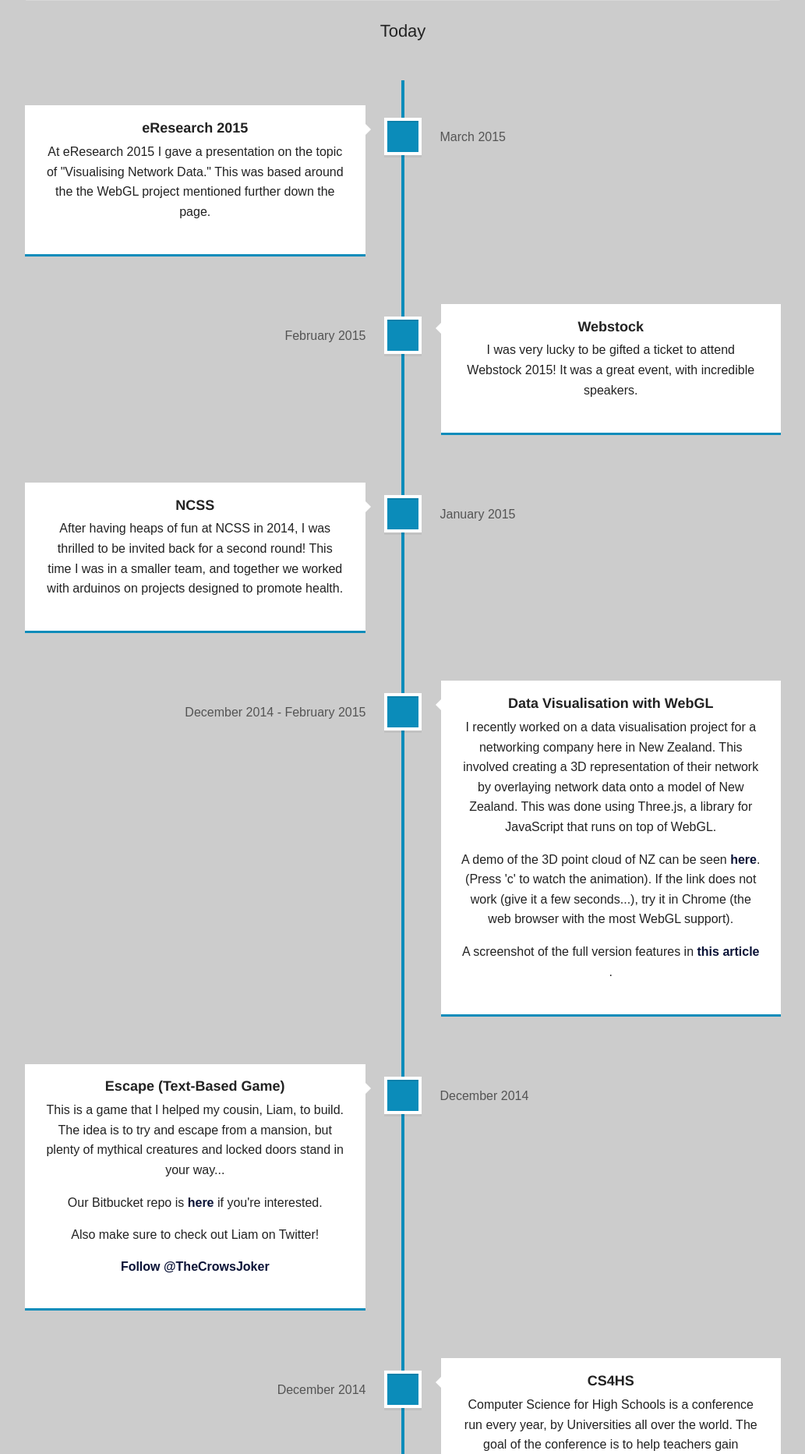
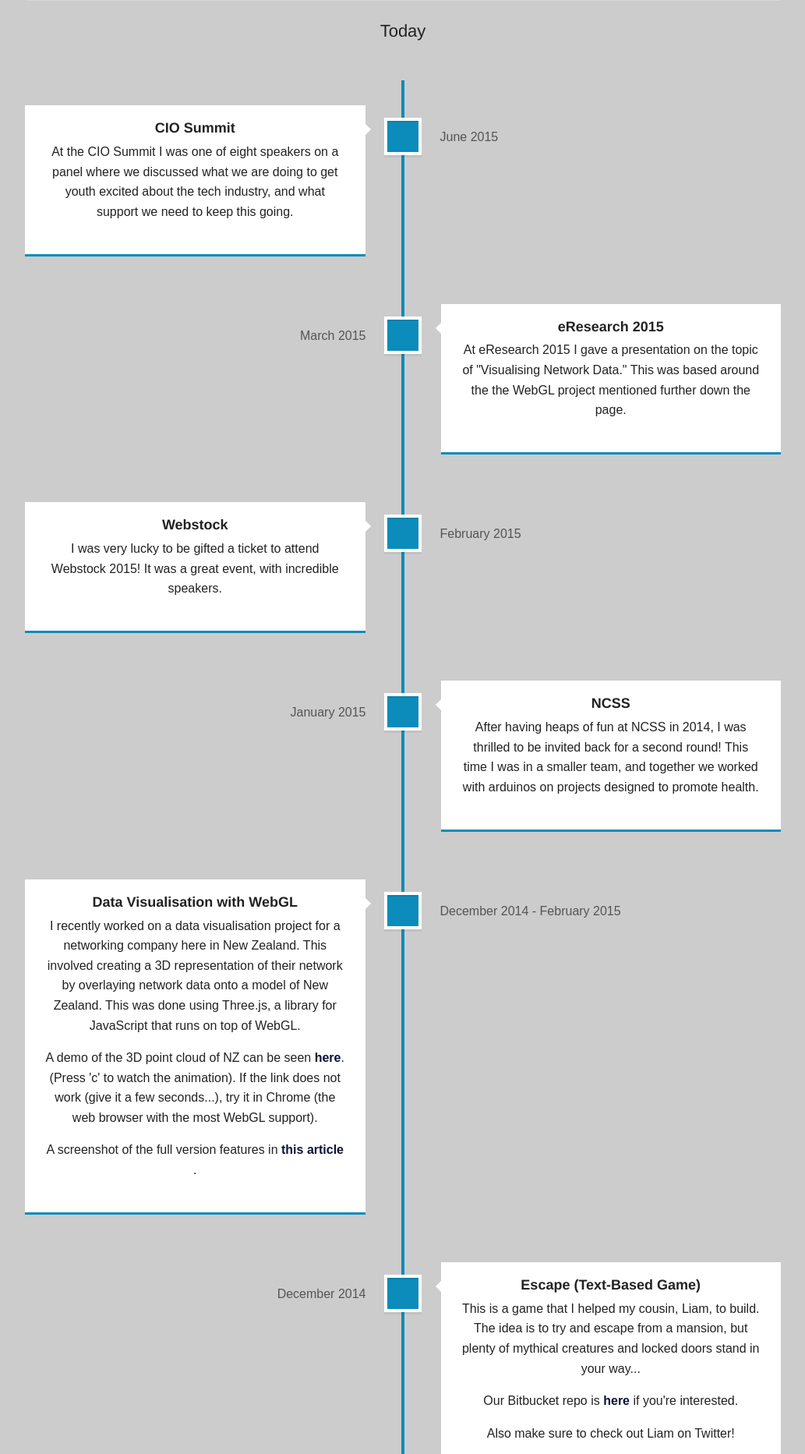
Before and after one commit to hayleycodes/personal-website, a Python web app: template templates/timeline.html in a window 1280 px wide. Shown: the part 592-2457 px from the top of the page at 78% size, without its empty margins (123-1156 px from the left). Run offline with Jinja, Linux system fonts and the light colour scheme; the template is opened without the code that fills it, so the values that code supplies are empty; some libraries are stand-ins or nearby versions.

Commit message:
adding CIO summit to timeline

```diff
--- a/templates/timeline.html
+++ b/templates/timeline.html
@@ -49,6 +49,18 @@
     <h5>Today</h5>
 
     <section id="cd-timeline" class="cd-container">
+        <div class="cd-timeline-block">
+            <div class="cd-timeline-img cd-picture">
+            </div>
+            <div class="cd-timeline-content">
+                <h3>CIO Summit</h3>
+                <p>
+                At the CIO Summit I was one of eight speakers on a panel where we discussed what we are doing to get youth excited about the tech industry, and what support we need to keep this going.
+               </p>
+                <span class="cd-date">June 2015</span>
+           </div>
+        </div>
+
         <div class="cd-timeline-block">
             <div class="cd-timeline-img cd-picture">
             </div>
```
